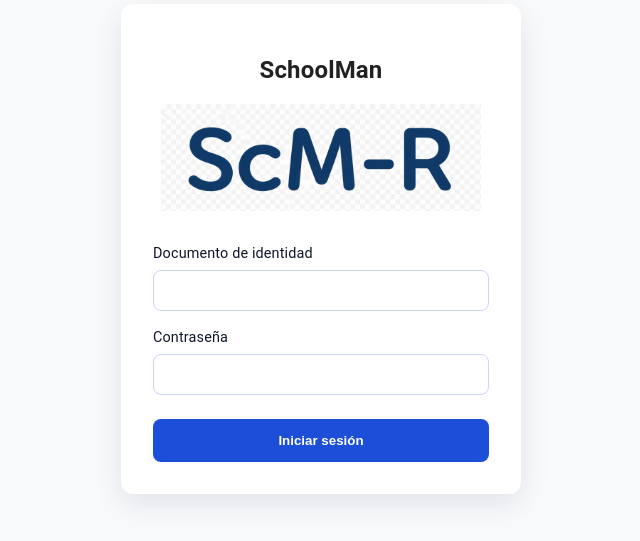
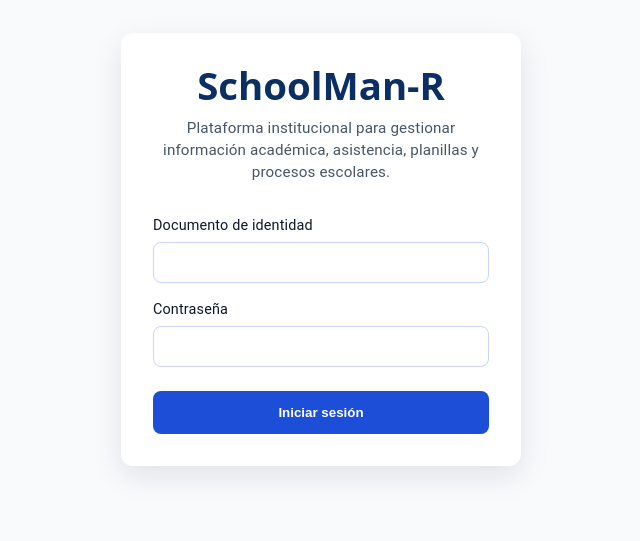
Before and after one commit to budash56/school-man-front, a React (Vite) app: page /login in a window 1280 px wide. Shown: the part 151-692 px from the top of the page, without its empty margins (319-959 px from the left). Built offline with nearby package versions, Linux system fonts and the light colour scheme; no server answers.

Commit message:
Update login branding copy

```diff
--- a/src/features/auth/LoginPage.tsx
+++ b/src/features/auth/LoginPage.tsx
@@ -62,20 +62,32 @@ export const LoginPage = () => {
           boxShadow: '0 10px 30px rgba(15, 23, 42, 0.1)',
         }}
       >
-        <h1 style={{ fontSize: '1.5rem', marginBottom: '1rem', textAlign: 'center' }}>
-          SchoolMan
+        <h1
+          style={{
+            margin: '0 0 0.75rem',
+            textAlign: 'center',
+            color: '#0b2f63',
+            fontFamily: '"Museo Sans", MuseoSans, "Avenir Next", Avenir, system-ui, sans-serif',
+            fontSize: '2.4rem',
+            fontWeight: 800,
+            letterSpacing: '0',
+            lineHeight: 1.05,
+          }}
+        >
+          SchoolMan-R
         </h1>
-        <img
-          src="/schoolman-login-logo.png"
-          alt="SCM-R"
+        <p
           style={{
-            display: 'block',
-            width: '100%',
-            maxWidth: '320px',
-            height: 'auto',
-            margin: '0 auto 2rem',
+            margin: '0 0 2rem',
+            textAlign: 'center',
+            color: '#475569',
+            fontSize: '0.95rem',
+            lineHeight: 1.45,
           }}
-        />
+        >
+          Plataforma institucional para gestionar información académica, asistencia,
+          planillas y procesos escolares.
+        </p>
         <form onSubmit={handleSubmit} style={{ display: 'flex', flexDirection: 'column', gap: '1rem' }}>
           <label style={{ display: 'flex', flexDirection: 'column', fontSize: '0.9rem', color: '#0f172a' }}>
             Documento de identidad
```
